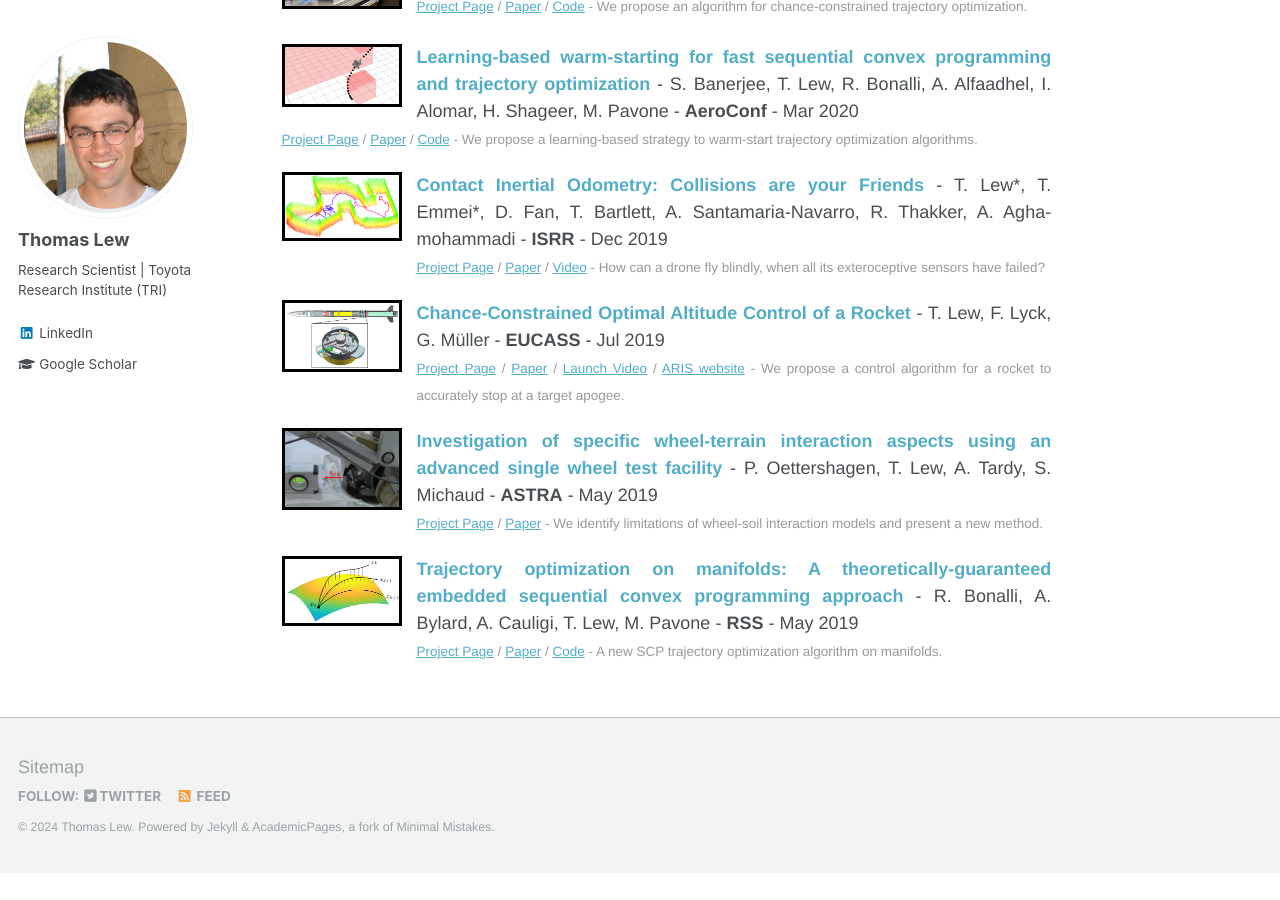
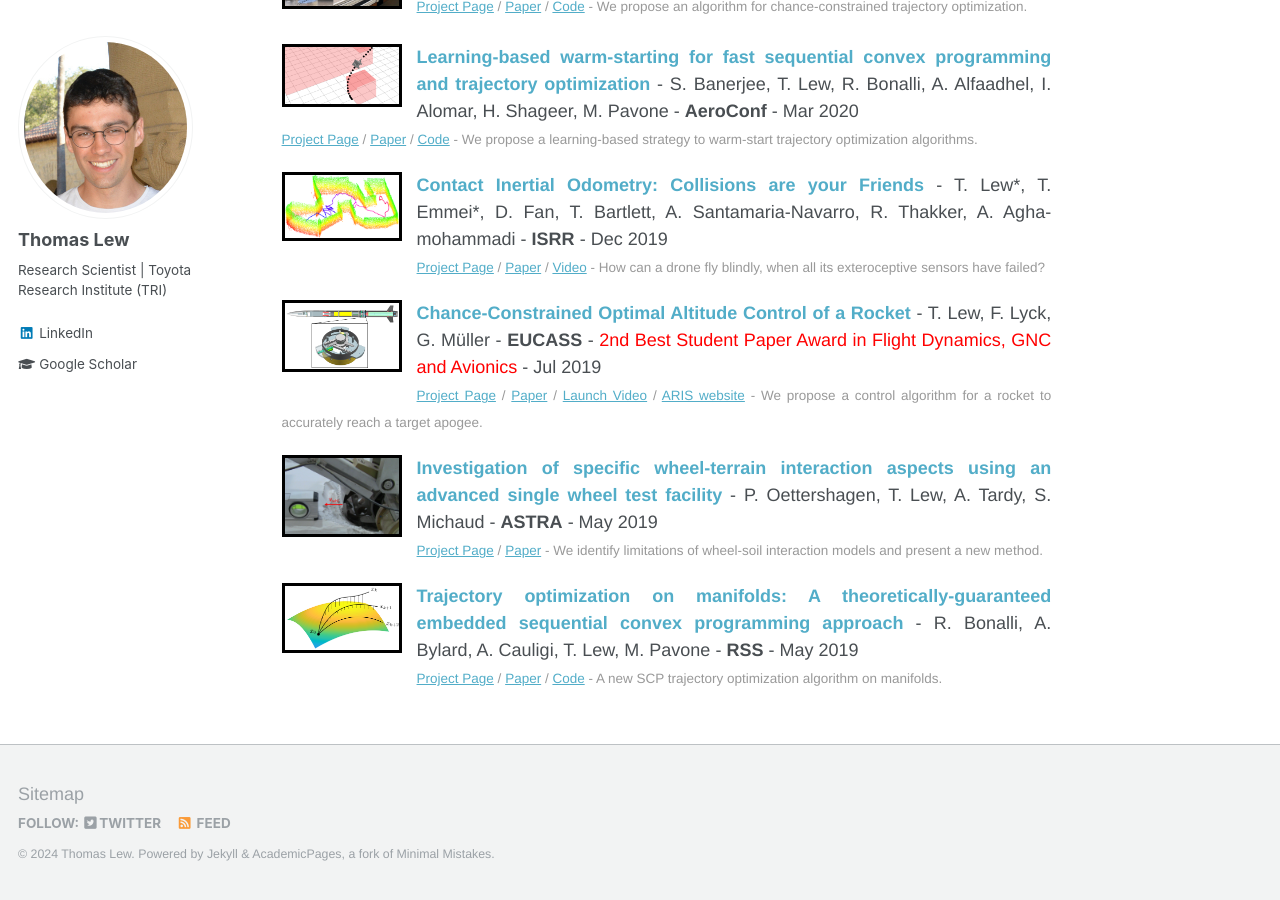
Before and after one commit to thomasjlew/thomasjlew.github.io, a Jekyll site: the page built from _pages/about.md, in a window 1280 px wide and 900 px high, scrolled down 3159 px. Built offline with Jekyll 4.4.1, drawn with Linux system fonts in a browser that asks for light colours; before the commit the page ends 4032 px from its top, so only the background shows below that.

Commit message:
Minor changes.

```diff
--- a/_publications/2022-06-20_cc_rocket.md
+++ b/_publications/2022-06-20_cc_rocket.md
@@ -7,14 +7,14 @@ excerpt: '<br />
 [Paper](https://www.eucass.eu/doi/EUCASS2019-0388.pdf) /
 [Launch Video](https://youtube.com/shorts/bau8ZzmmFa0) /
 [ARIS website](https://aris-space.ch/project-tell/) -
-We propose a control algorithm for a rocket to accurately stop at a target apogee.'
+We propose a control algorithm for a rocket to accurately reach a target apogee.'
 date: 2019-07-01
 venue: 'EUCASS'
 venuetype: "conference"
 paperauthors: 'T. Lew, F. Lyck, G. Müller'
 thumbnail: "cc_rocket/cc_rocket.png"
 paperurl: 'https://www.eucass.eu/doi/EUCASS2019-0388.pdf'
-# award: '2nd best paper award in Flight Dynamics, GNC and avionics'
+award: '2nd Best Student Paper Award in Flight Dynamics, GNC and Avionics'
 ---
 
 [[Paper](https://www.eucass.eu/doi/EUCASS2019-0388.pdf)]
```
